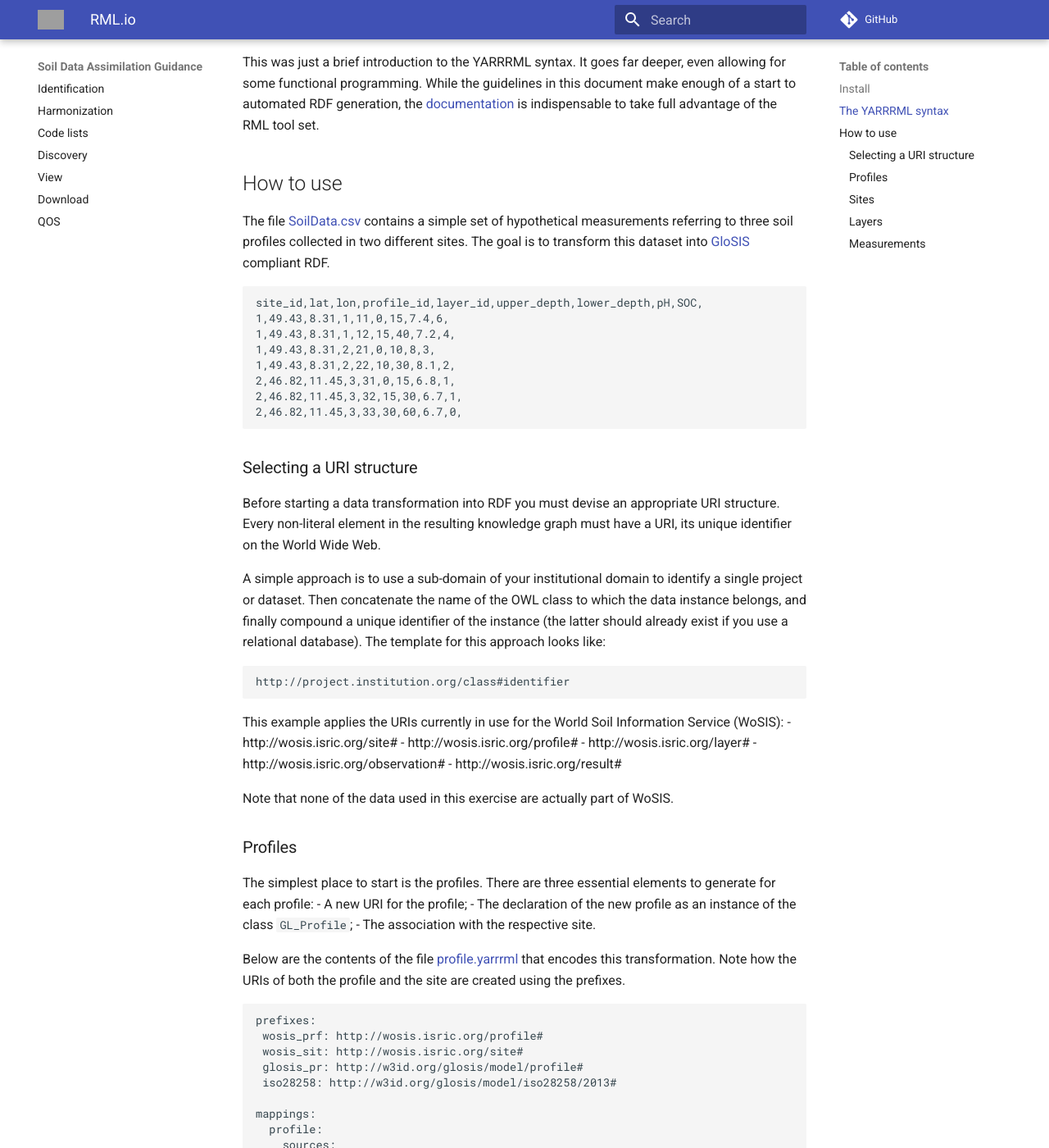
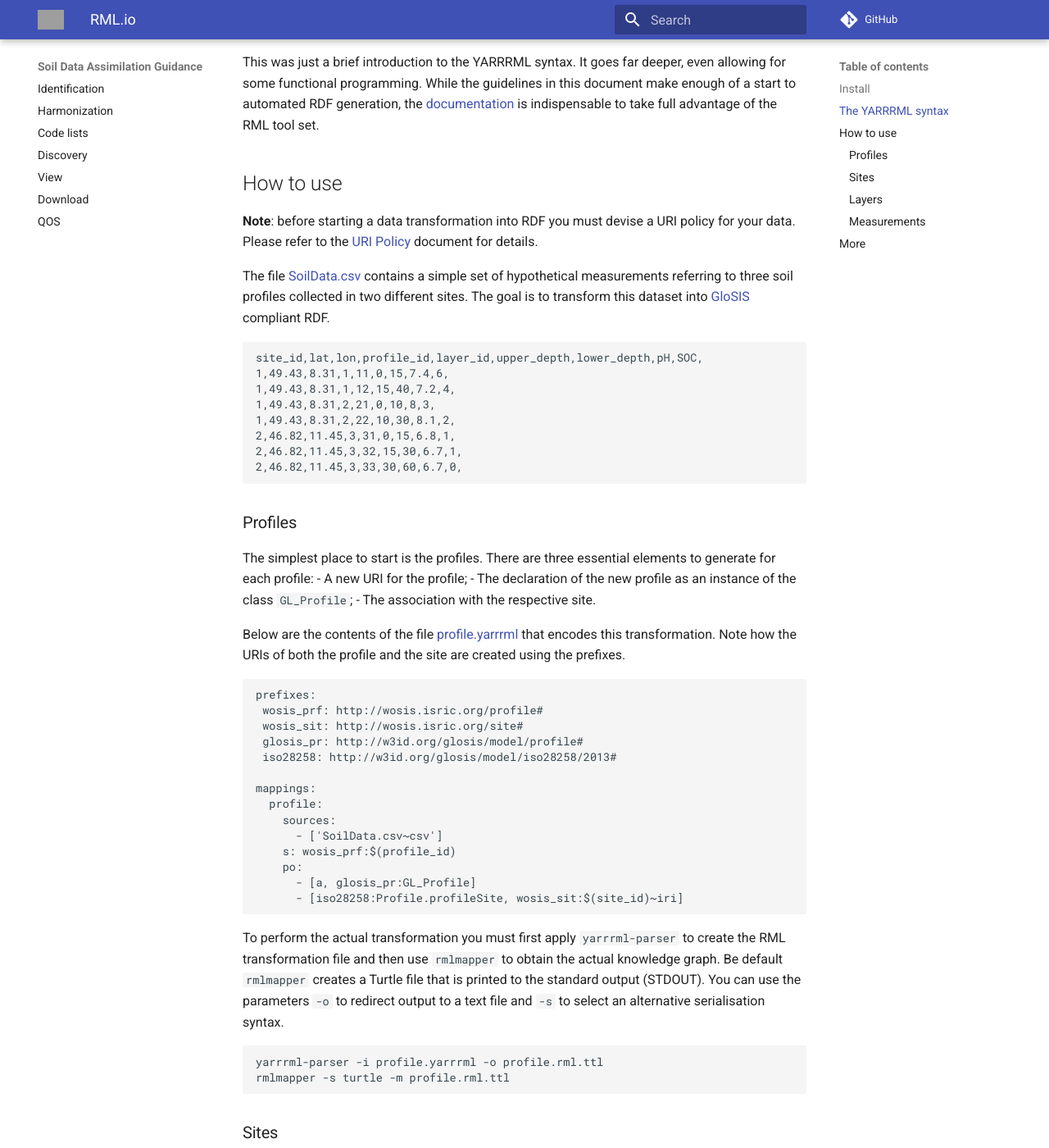
Before and after one commit to ejpsoil/soildata-assimilation-guidance, an MkDocs documentation site: the page built from docs/tools/rml.md, in a window 1280 px wide and 1400 px high, scrolled down 2734 px. Shown: the whole window at 82% size. Built offline with MkDocs 1.6.1 and Material for MkDocs 9.7.7, drawn with Linux system fonts in a browser that asks for light colours; comment, search, counter and statistics services are not loaded; some of the changed text lies outside the part shown; grey boxes are pictures that could not be loaded.

Commit message:
Links to URI policy from tarql and RML documents

````diff
--- a/docs/tools/rml.md
+++ b/docs/tools/rml.md
@@ -152,6 +152,8 @@ advantage of the RML tool set.
 How to use
 ----------
 
+**Note**: before starting a data transformation into RDF you must devise a URI policy for your data. Please refer to the [URI Policy](../uri.md) document for details.
+
 The file [SoilData.csv](data/SoilData.csv) contains a simple set of
 hypothetical measurements referring to three soil profiles collected in two
 different sites. The goal is to transform this dataset into [GloSIS](https://github.com/rapw3k/glosis) compliant
@@ -167,32 +169,6 @@ site_id,lat,lon,profile_id,layer_id,upper_depth,lower_depth,pH,SOC,
 2,46.82,11.45,3,32,15,30,6.7,1,
 2,46.82,11.45,3,33,30,60,6.7,0,
 ```
-
-### Selecting a URI structure
-
-Before starting a data transformation into RDF you must devise an appropriate
-URI structure. Every non-literal element in the resulting knowledge graph must
-have a URI, its unique identifier on the World Wide Web.
-
-A simple approach is to use a sub-domain of your institutional domain to
-identify a single project or dataset. Then concatenate the name of the OWL class
-to which the data instance belongs, and finally compound a unique identifier
-of the instance (the latter should already exist if you use a relational
-database). The template for this approach looks like:
-
-```
-http://project.institution.org/class#identifier
-```
-
-This example applies the URIs currently in use for the World Soil Information
-Service (WoSIS):
-  - http://wosis.isric.org/site#
-  - http://wosis.isric.org/profile#
-  - http://wosis.isric.org/layer#
-  - http://wosis.isric.org/observation#
-  - http://wosis.isric.org/result#
-
-Note that none of the data used in this exercise are actually part of WoSIS.
 
 ### Profiles
 
@@ -314,3 +290,12 @@ a new, complete, knowledge graph.
 **Exercise II**: Modify the transformation you obtained in the previous exercise
 so that it declares all pH measurements as resulting from a H2O procedure
 (water solution).
+
+More
+----
+
+Now that you obtained a RDF knowledge graph you can publish it to the internet.
+Follow the guide on [Virtuoso](virtuoso.md) to learn how.
+
+In alternative to RML, you may transform tabular data into RDF with SPARQL
+queries using [tarql](tarql.md). Follow that guide for the details.
--- a/docs/tools/tarql.md
+++ b/docs/tools/tarql.md
@@ -31,6 +31,8 @@ $ tarql --help
 
 Use
 ---
+
+**Note**: before starting a data transformation into RDF you must devise a URI policy for your data. Please refer to the [URI Policy](../uri.md) document for details.
 
 The file [SoilData.csv](data/SoilData.csv) contains a simple set of
 hypothetical measurements referring to three soil profiles collected in two
@@ -125,3 +127,12 @@ WHERE {
     BIND (URI(CONCAT('https://example.org/profile#', ?Profile)) AS ?uri_profile)
 }
 ```
+
+More
+----
+
+Now that you obtained a RDF knowledge graph you can publish it to the internet.
+Follow the guide on [Virtuoso](virtuoso.md) to learn how.
+
+In alternative to RML, you may transform tabular data into RDF with SPARQL
+queries using [tarql](tarql.md). Follow that guide for the details.
````
